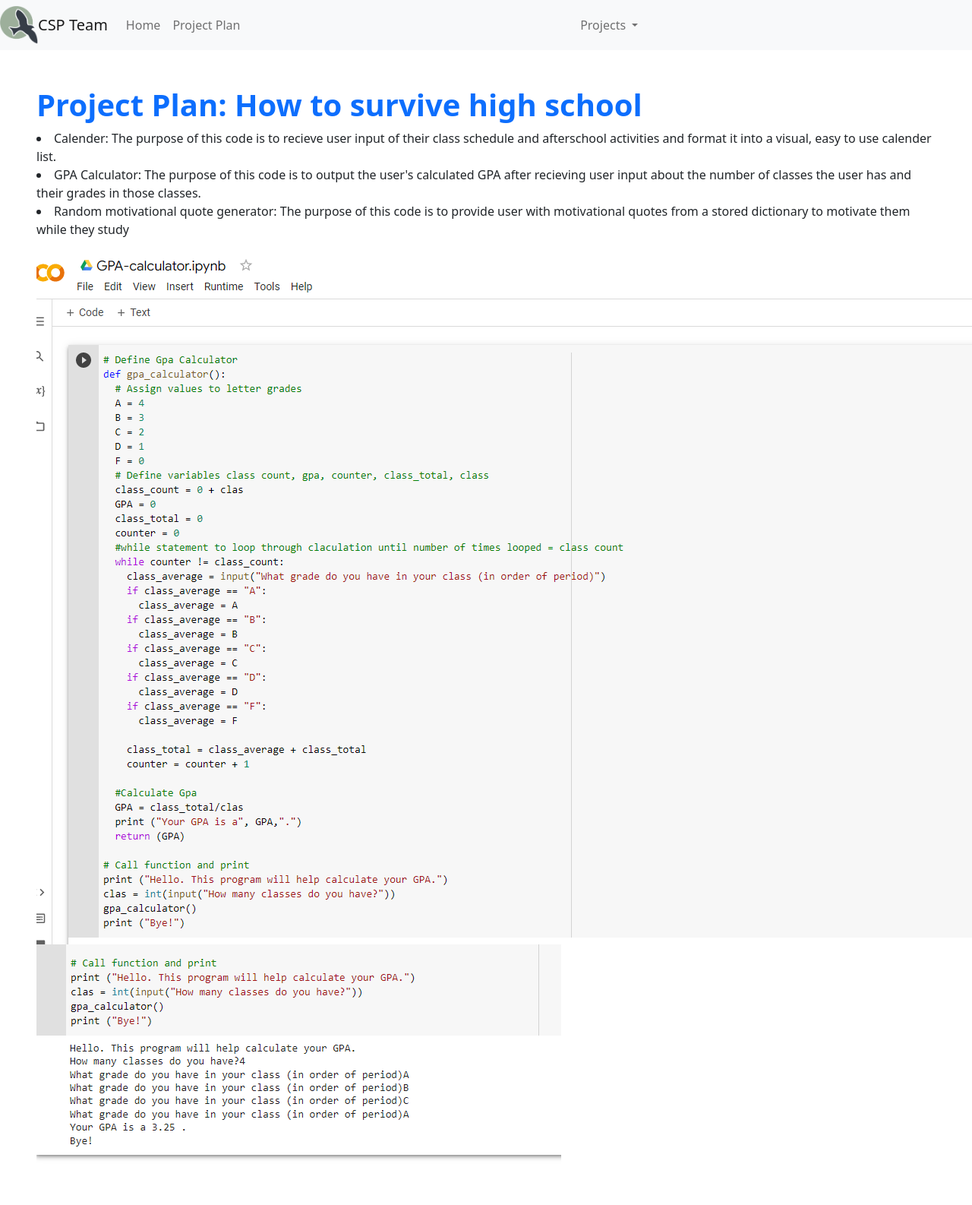
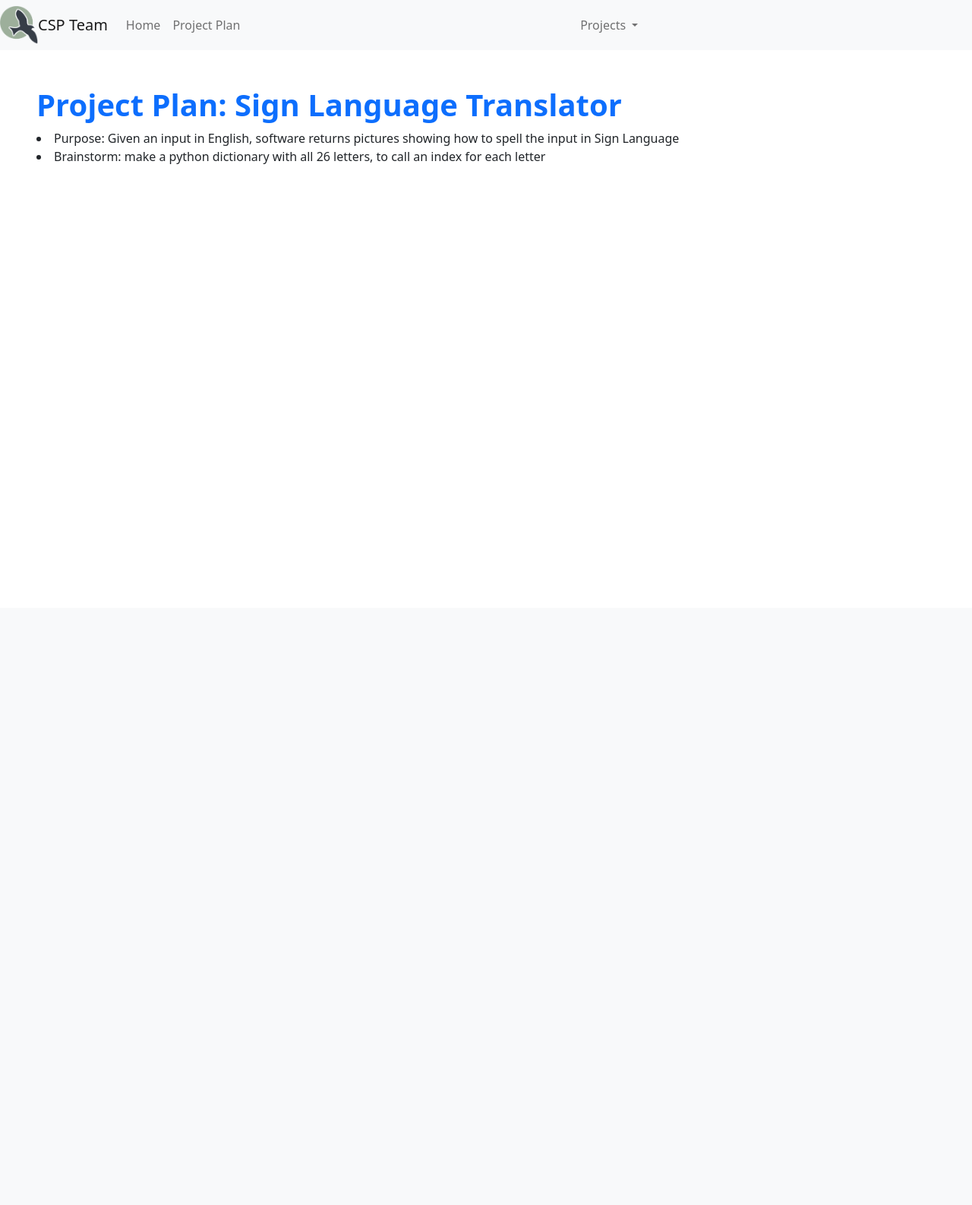
Before and after one commit to gwang1224/group_flask_t1, a Flask app: page /stub/ in a window 1280 px wide; the page is wider, and only the part inside the window is pictured. Shown: that part at 76% size. After the commit the page ends 216 px from the top of that part, so only its background shows below. Run offline with Flask 2, Linux system fonts and the light colour scheme.

Commit message:
idea update

```diff
--- a/templates/stub.html
+++ b/templates/stub.html
@@ -8,14 +8,9 @@
 {% block body %}
     <!- Try building a new body here, bootstrap is a wise choice ->
     <div class="px-5 py-5 mx-auto">
-        <h1 class="text-primary" ><strong>Project Plan: How to survive high school</strong></h1>
-        <li>Calender: The purpose of this code is to recieve user input of their class schedule and afterschool activities and format it into a visual, easy to use calender list.
-        </li>
-        <li>GPA Calculator: The purpose of this code is to output the user's calculated GPA after recieving user input about the number of classes the user has and their grades in those classes.</li>
-        <li>Random motivational quote generator: The purpose of this code is to provide user with motivational quotes from a stored dictionary to motivate them while they study</li>
-        <br>
-        <img src="{{ url_for('static', filename='assets/gpa.png') }}">
-        <img src="{{ url_for('static', filename='assets/gpaoutput.png') }}">
+        <h1 class="text-primary" ><strong>Project Plan: Sign Language Translator</strong></h1>
+        <li>Purpose: Given an input in English, software returns pictures showing how to spell the input in Sign Language</li>
+        <li>Brainstorm: make a python dictionary with all 26 letters, to call an index for each letter</li>
     </div>
 {% endblock %}
 
```
Also changed, not shown: templates/index.html (+4 -4 lines).
